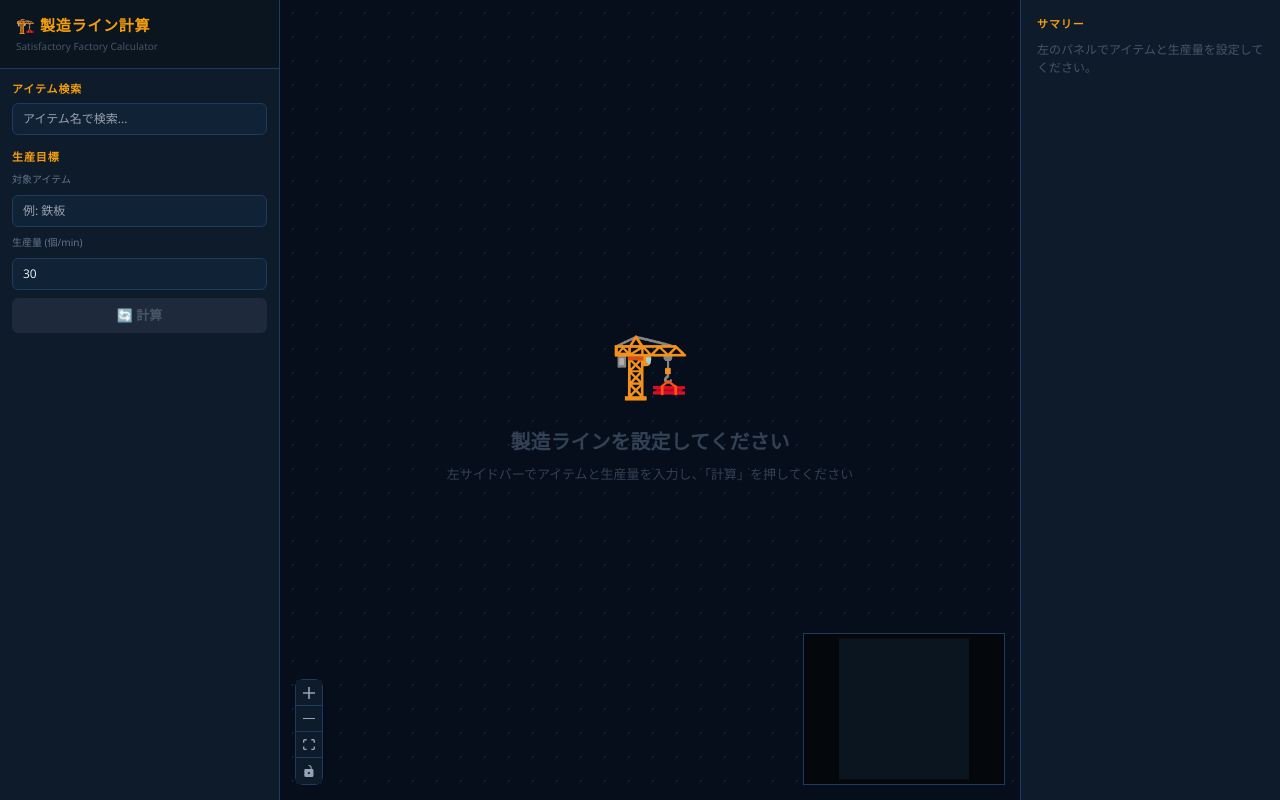
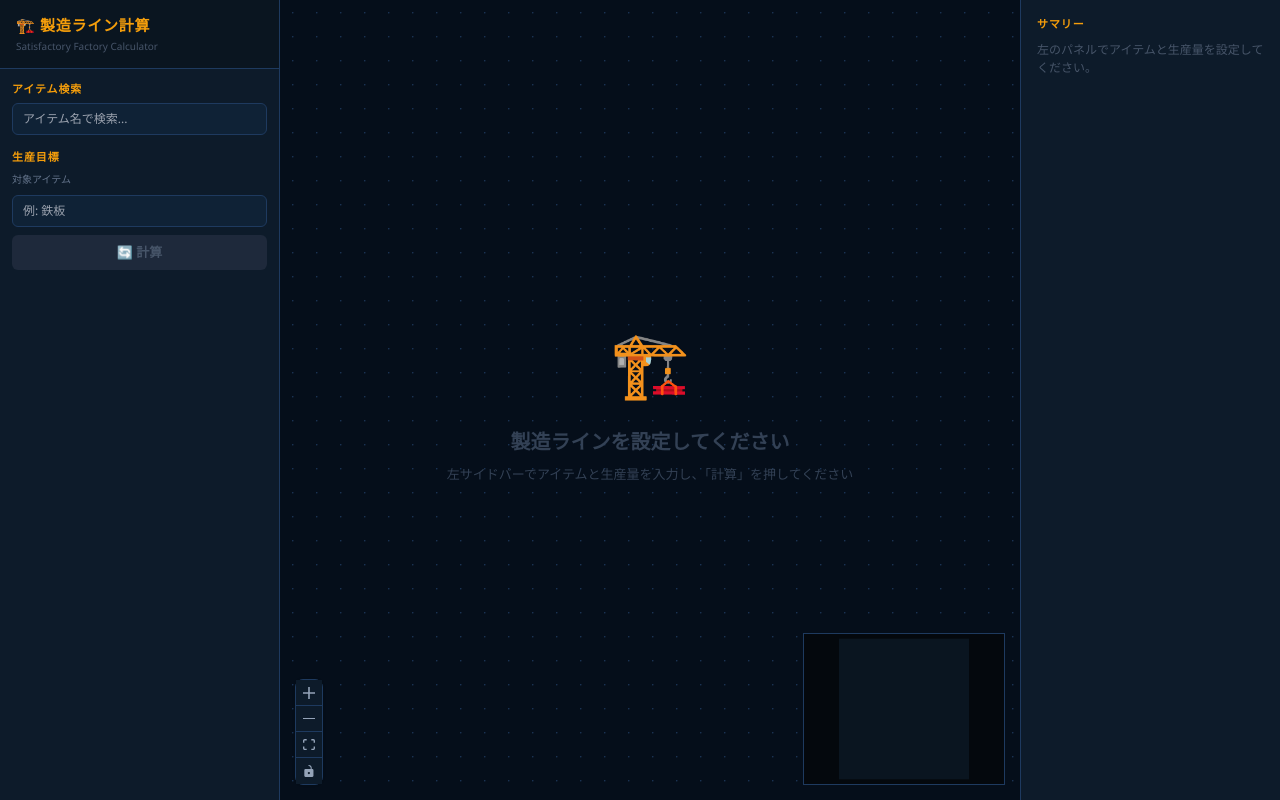
Before and after one commit to norakurage/RecipeTreeForSatisfactory, a React (Vite) app: page / in a window 1280 px wide. Built offline with nearby package versions, Linux system fonts and the light colour scheme; the HTML template or start-up script is replaced by a standard one.

Commit message:
生産目標の生産量の項目を削除

```diff
--- a/src/components/LeftSidebar.tsx
+++ b/src/components/LeftSidebar.tsx
@@ -8,7 +8,6 @@ export function LeftSidebar() {
 
   const [search, setSearch] = useState('')
   const [selectedItem, setSelectedItem] = useState(goal?.item ?? '')
-  const [rate, setRate] = useState(goal?.rate ?? 30)
   const [showDropdown, setShowDropdown] = useState(false)
 
   const filtered = useMemo(
@@ -20,8 +19,8 @@ export function LeftSidebar() {
   )
 
   function handleCalculate() {
-    if (!selectedItem || rate <= 0) return
-    setGoal(selectedItem, rate)
+    if (!selectedItem) return
+    setGoal(selectedItem, 1)
   }
 
   const recipeItems = factoryResult
@@ -146,30 +145,21 @@ export function LeftSidebar() {
               placeholder="例: 鉄板"
               style={inputStyle}
             />
-            <label style={labelStyle}>生産量 (個/min)</label>
-            <input
-              type="number"
-              min={0.1}
-              step={5}
-              value={rate}
-              onChange={e => setRate(Number(e.target.value))}
-              style={inputStyle}
-            />
             <button
               onClick={handleCalculate}
-              disabled={!selectedItem || rate <= 0}
+              disabled={!selectedItem}
               style={{
                 padding: '8px 0',
                 background:
-                  selectedItem && rate > 0
+                  selectedItem
                     ? 'linear-gradient(135deg, #f59e0b, #d97706)'
                     : '#1e293b',
-                color: selectedItem && rate > 0 ? '#000' : '#475569',
+                color: selectedItem ? '#000' : '#475569',
                 border: 'none',
                 borderRadius: 6,
                 fontWeight: 700,
                 fontSize: 13,
-                cursor: selectedItem && rate > 0 ? 'pointer' : 'not-allowed',
+                cursor: selectedItem ? 'pointer' : 'not-allowed',
                 transition: 'all 0.15s',
               }}
             >
```
